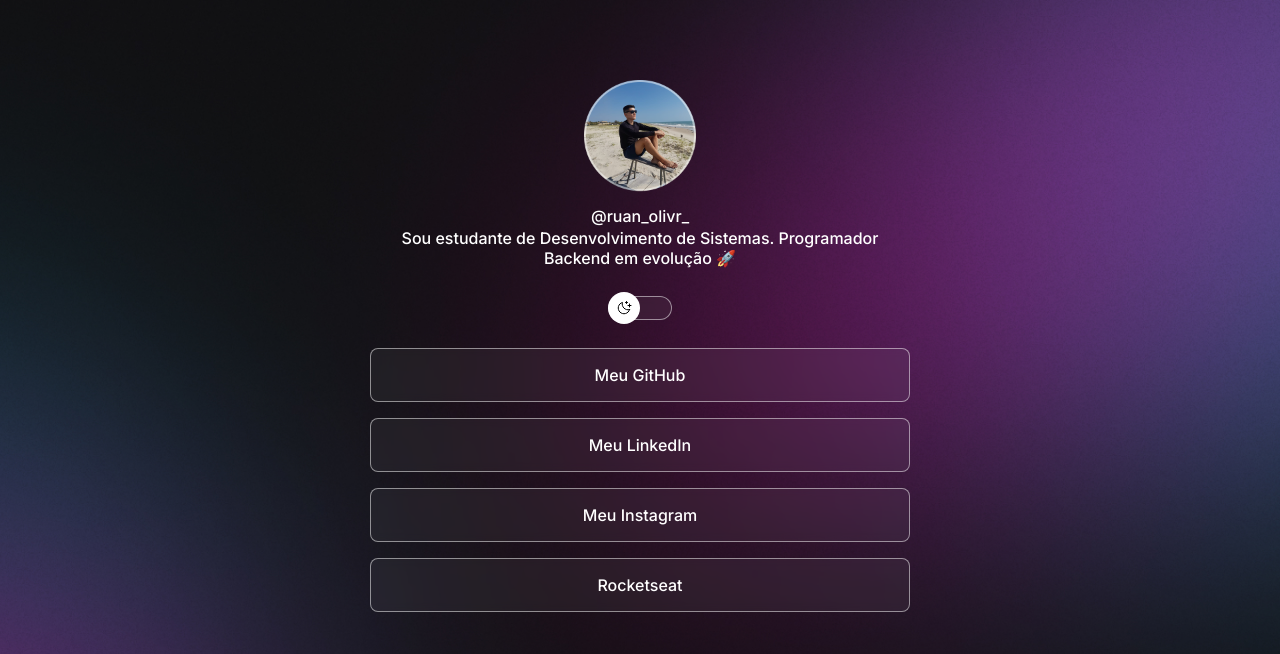
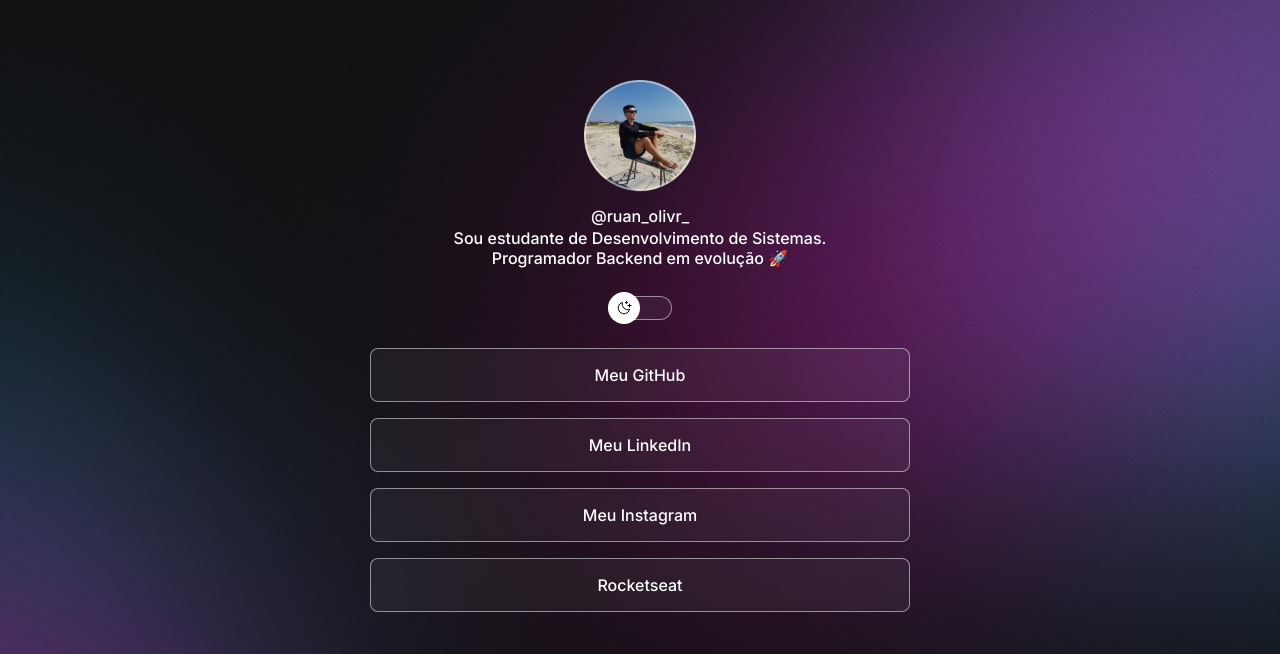
Before and after one commit to RuanOliveira-dev/Projeto-Dev-Links, a plain HTML site: page index.html in a window 1280 px wide. Shown: the top 654 px of the page. Drawn offline with nearby package versions, Linux system fonts and the light colour scheme.

Commit message:
add details

```diff
--- a/index.html
+++ b/index.html
@@ -18,7 +18,10 @@
                 @ruan_olivr_
             </p>
             <h4>
-                Sou estudante de Desenvolvimento de Sistemas. Programador Backend em evolução 🚀
+                Sou estudante de Desenvolvimento de Sistemas.
+            </h4>
+            <h4>
+                Programador Backend em evolução 🚀
             </h4>
         </div>
         <div id="switch" onclick="toggleMode()">
```
